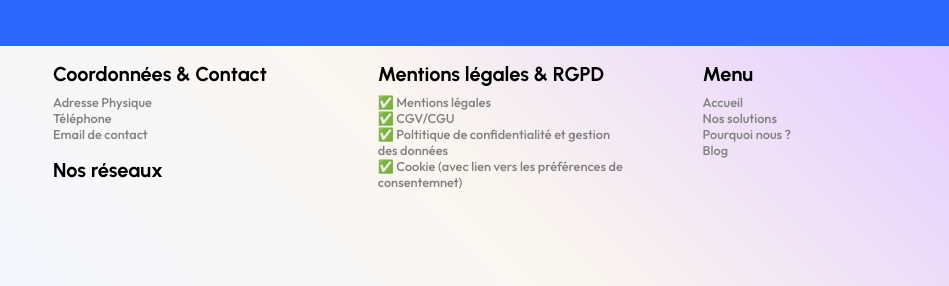
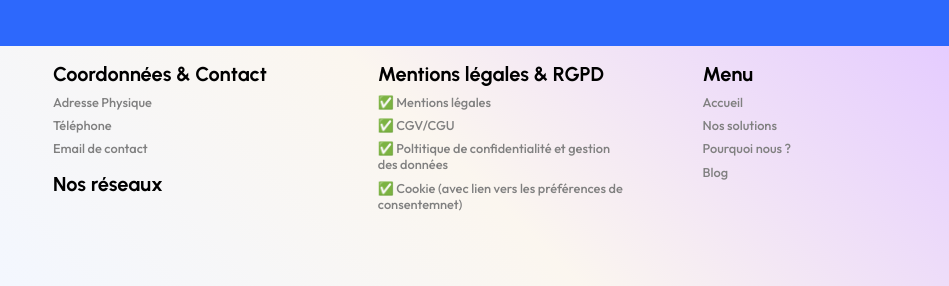
Before and after one commit to SostellPRO/renovYnov, a plain HTML site: page index.html in a window 1280 px wide. Shown: the part 3714-4000 px from the top of the page, 331-1280 px from the left. Drawn offline with Linux system fonts and the light colour scheme; a web font is replaced by a local one.

Commit message:
contact ok2

```diff
--- a/styles/Accueil/05accueilContact.css
+++ b/styles/Accueil/05accueilContact.css
@@ -202,4 +202,5 @@ textarea::placeholder {
   font-style: light;
   font-size: 0.8rem;
   color: gray;
+  margin-bottom: 0.45rem;
 }
```
